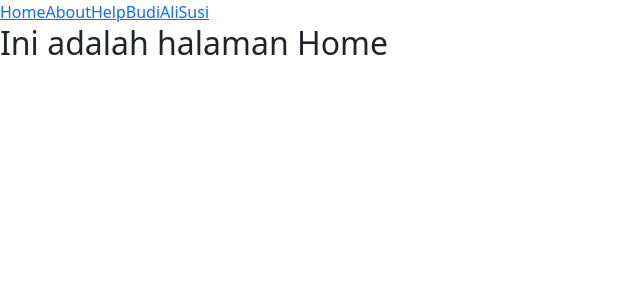
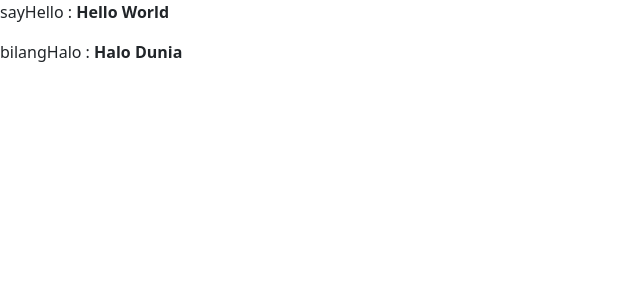
Before and after one commit to layerpie/Pengembangan-Aplikasi-Web, a React (Create React App) app: page / in a window 1280 px wide. Shown: the top 300 px of the page, without its empty margins (0-640 px from the left). Built offline with nearby package versions, Linux system fonts and the light colour scheme.

Commit message:
Latihan 5.1

```diff
--- a/src/App.js
+++ b/src/App.js
@@ -1,231 +1,28 @@
 import { Component } from 'react';
 import './css//bootstrap.min.css';
 import './App.css';
-import Home from './views/home/home';
-import About from './views/About/About';
-import Help from './views/Help/Help';
-import Profile from './views/Profile/Profile';
 
-import {BrowserRouter as Router, Route, Link}
-from 'react-router-dom';
+function sayHello(){
+    return "Hello World"
+}
 
-// *Latihan 4.6 & 4.7
+
 class App extends Component{
+
+    bilangHalo(){
+        return "Halo Dunia"
+    }
 
     render(){
         return(
-            <Router>
-                <div>
-                    <Link to="/home">Home</Link>
-                    <Link to="/About">About</Link>
-                    <Link to="/Help">Help</Link>
-                    <Link to="/Profile/Budi">Budi</Link>
-                    <Link to="/Profile/Ali">Ali</Link>
-                    <Link to="/Profile/Susi">Susi</Link>
-
-                    <Route path="/" exact component={Home}></Route>
-                    <Route path="/home" exact component={Home}></Route>
-                    <Route path="/About" exact component={About}></Route>
-                    <Route path="/help" exact component={Help}></Route>
-                    <Route path="/Profile/:nama" exact component={Profile}></Route>
-                </div>
-            </Router>
+            <>
+            <p>sayHello : <b>{sayHello()}</b></p>
+            <p>bilangHalo : <b>{this.bilangHalo()}</b></p>
+            </>
         )
-
     }
 }
 
 
 
-
-
-
-
-//   *Latihan 4.4 & 4.5
-
-//   constructor(){
-//     super();
-//     this.state = {
-//       mahasiswa : [],
-//       nama : null,
-//       nim : null,
-//       nilai : null
-//     }
-//   }
-//   setValueState(event){
-//     this.setState({
-//       [event.target.name] : event.target.value
-//     })
-//   }
-
-//   addData(){
-//     var data_tmp = this.state.mahasiswa;
-//     data_tmp.push ({nim : this.state.nim, nama : this.state.nama, nilai :this.state.nilai})
-//     this.setState({
-//       mahasiswa :data_tmp
-//     })
-//   }
-
-//   deleteData(index){
-//     var data_tmp = this.state.mahasiswa;
-//     data_tmp.splice(index, 1);
-//     this.setState({
-//       mahasiswa : data_tmp
-//     })
-//   }
-//   render(){
-//     return(
-//       <div className="container">
-//         <div className="form-container">
-//           <div className="form-group">
-//             <label>Nim :</label>
-//             <input type="text" name="nim" value={this.state.nim} onChange={this.setValueState.bind(this)} className="form-control"></input>
-//           </div>
-//           <div className="form-group">
-//             <label>Nama :</label>
-//             <input type="text" name="nama" value={this.state.name} onChange={this.setValueState.bind(this)} className="form-control"></input>
-//           </div>
-//           <div className="form-group">
-//             <label>Nilai :</label>
-//             <input type="number" min="0" name="nilai" value={this.state.nilai} onChange={this.setValueState.bind(this)} className="form-control"></input>
-//           </div>
-//           <button onClick={this.addData.bind(this)}type="button" className="btn btn-primary">
-//             submit
-//           </button>
-//         </div>
-//         <br />
-//         <table className="table">
-//           <thead>
-//             <tr>
-//               <th>Nim</th>
-//               <th>Nama</th>
-//               <th>Nilai</th>
-//             </tr>
-//           </thead>
-//           <tbody>
-//             {this.state.mahasiswa.map((mhs, index)=>(
-//               <tr key={index}>
-//                 <td>{index+1}</td>
-//                 <td>{mhs.nim}</td>
-//                 <td>{mhs.nama}</td>
-//                 <td>{mhs.nilai}</td>
-//                 <td>< button onClick={this.deleteData.bind(this,index)}className="btn btn-danger btn-sm">Hapus</button></td>
-
-//               </tr>
-//             ))}
-//           </tbody>
-//         </table>
-
-//       </div>
-//     );
-//   }
-// }
-
-
-// * Latihan 4.3
-//   render(){
-//     var data = [
-//       {nama: "Budi", nilai : 80},
-//       {nama: "Ali", nilai : 85},
-//       {nama: "Susi", nilai : 87}
-//     ]
-//     return(
-//       <table  className="table">
-//         <thead>
-//           <tr>
-//             <th>No.</th>
-//             <th>Nama.</th>
-//             <th>Nilai</th>
-//           </tr>
-//         </thead>
-//         <tbody>
-//           {data.map((item,index)=>(
-//             <tr key= {index}>
-//               <td>{index+1}</td>
-//               <td>{item.nama}</td>
-//               <td>{item.nilai}</td>
-
-//             </tr>
-//           ))}
-//         </tbody>
-//       </table>
-//     );
-
-//   }
-
-// }
-
-
-
-// *Latihan 4.2
-//   render(){
-//     var mahasiswa ={
-//       nama : "Susi",
-//       nim :"162110001",
-//       email : "susi@mikroskil.ac.id"
-//     }
-//     return(
-//       <table>
-//         <tr>
-//           <td>Nim</td>
-//           <td>:</td>
-//           <td>{mahasiswa.nim}</td>
-//         </tr>
-//         <tr>
-//           <td>Nama</td>
-//           <td>:</td>
-//           <td>{mahasiswa.nama}</td>
-//         </tr>
-//         <tr>
-//           <td>Email</td>
-//           <td>:</td>
-//           <td>{mahasiswa.email}</td>
-//         </tr>
-//       </table>
-//     );
-//   }
-
-// }
-
-
-
-
-
-
-
-//* Latihan 4.1
-
-// render(){
-//   var angka = [1,2,3]
-//   var nama = ["Budi","Ali","Susi"]
-//   var campuran =["Budi", 1,"Ali", 2,"Susi", 3]
-//   return(
-//     <div>
-//       isi array angka:
-//       <ul>
-//       {angka.map((item, index)=>(
-//         <li>Indeks ke- {index} : {item}</li>
-//       ))}
-//       </ul>
-//       isi array nama:
-//       <ul>
-//       {nama.map((item, index)=>(
-//         <li>Indeks ke- {index} : {item}</li>
-//       ))}
-//       </ul>
-//       isi array campuran:
-//       <ul>
-//       {campuran.map((item, index)=>(
-//         <li>Indeks ke- {index} : {item}</li>
-//       ))}
-//       </ul>
-
-
-//     </div>
-//     );
-//   }
-// }
-
-
-
 export default App;
```
